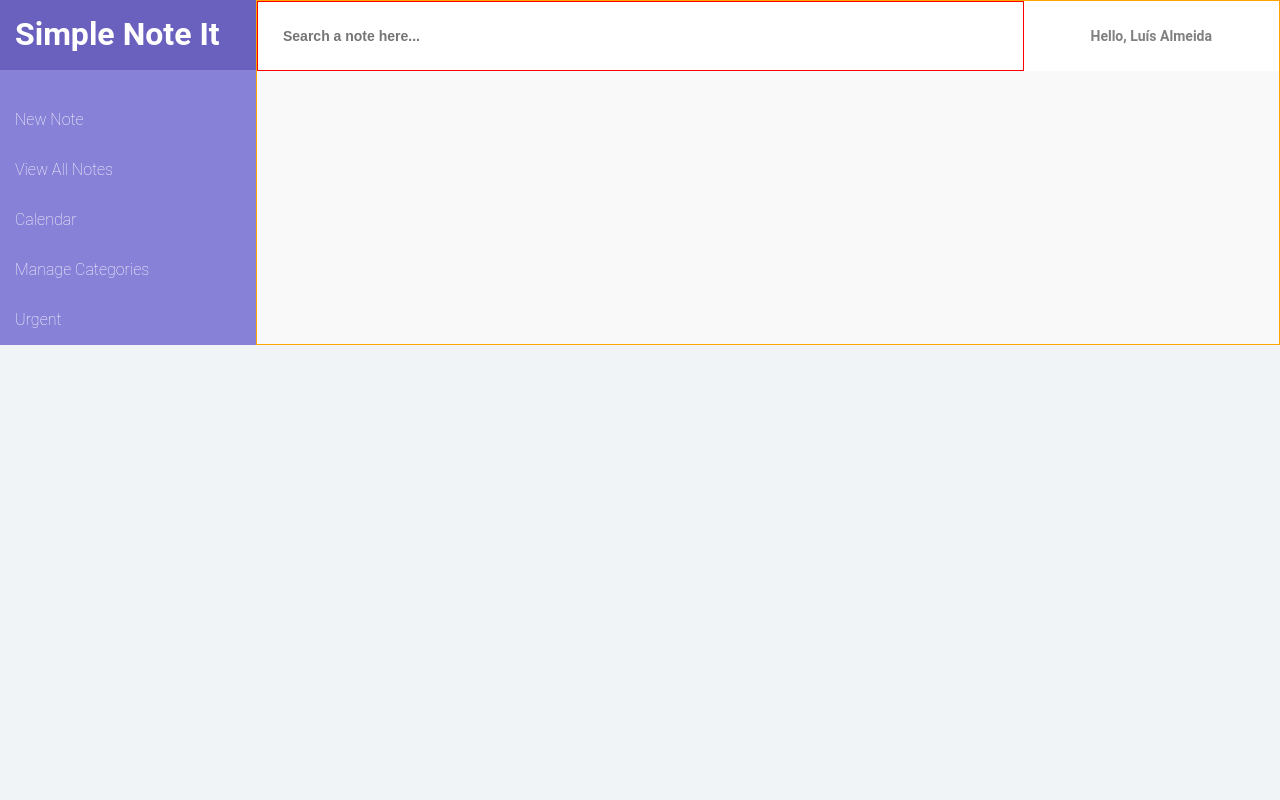
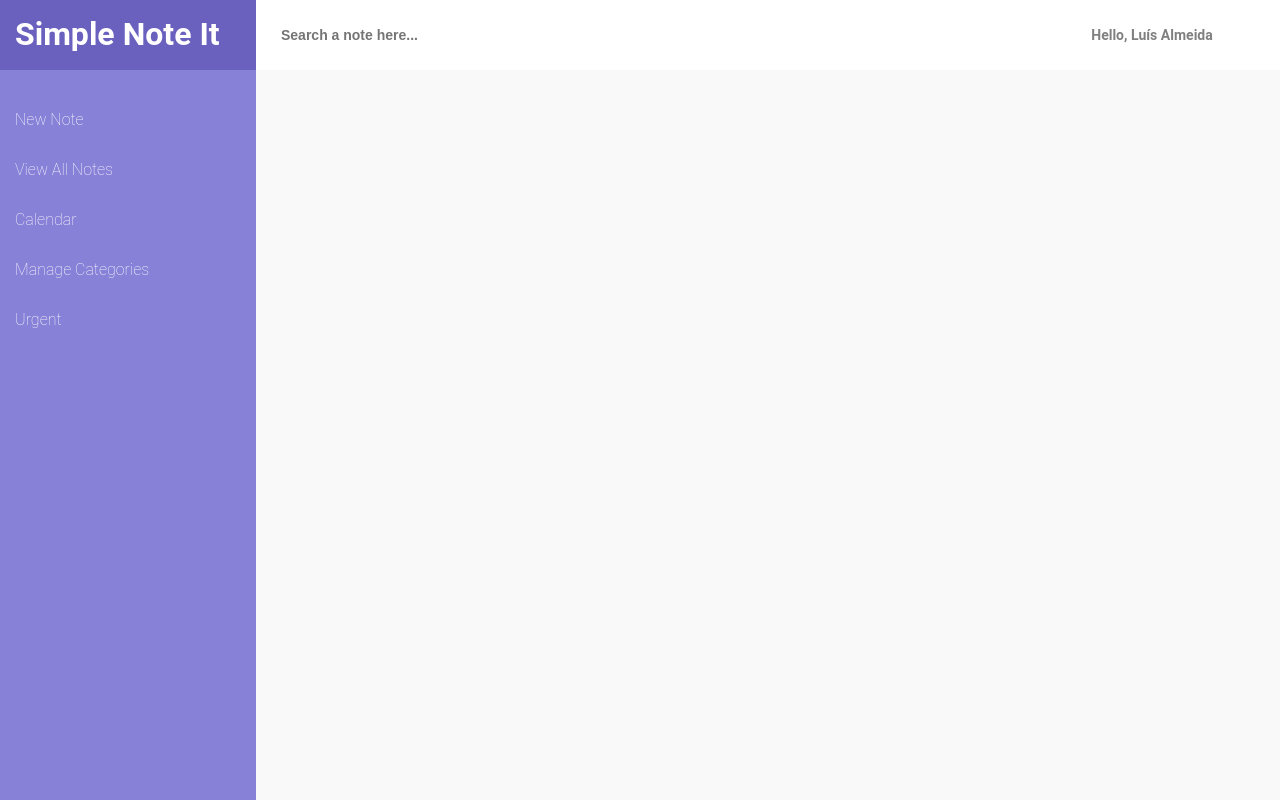
Before and after one commit to luisalmeida12/reactnotes, a React (Create React App) app: page / in a window 1280 px wide. Built offline with nearby package versions, Linux system fonts and the light colour scheme.

Commit message:
Sidebar full height and borders deleted.

```diff
--- a/src/components/main/styles.css
+++ b/src/components/main/styles.css
@@ -4,7 +4,7 @@
     /* height: 100%; */
     overflow: auto;
     background: #F9F9F9;
-    border: solid 1px orange;
+    /* border: solid 1px orange; */
     display: flex;
     /* flex-direction: column; */
     /* align-items: center; */
--- a/src/components/searchbar/styles.css
+++ b/src/components/searchbar/styles.css
@@ -14,7 +14,7 @@
 
 .search-box{
     flex: 1;
-    border: solid 1px red;
+    /* border: solid 1px red; */
     display: flex;
     justify-content: left;
     align-items: center;
--- a/src/components/sidebar/styles.css
+++ b/src/components/sidebar/styles.css
@@ -5,6 +5,7 @@
     overflow: hidden;
     display: flex;
     flex-direction: column;
+    height: 100vh;
 }
 
 .logo {
@@ -16,7 +17,7 @@
 }
 
 .nav{
-    flex: 1;
+    flex: 1 1 auto;
 }
 
 ul {
```
Also changed, not shown: src/components/container/styles.css (added, +7 -0 lines), src/components/notes/index.js (added), src/components/notes/styles.css (added).
